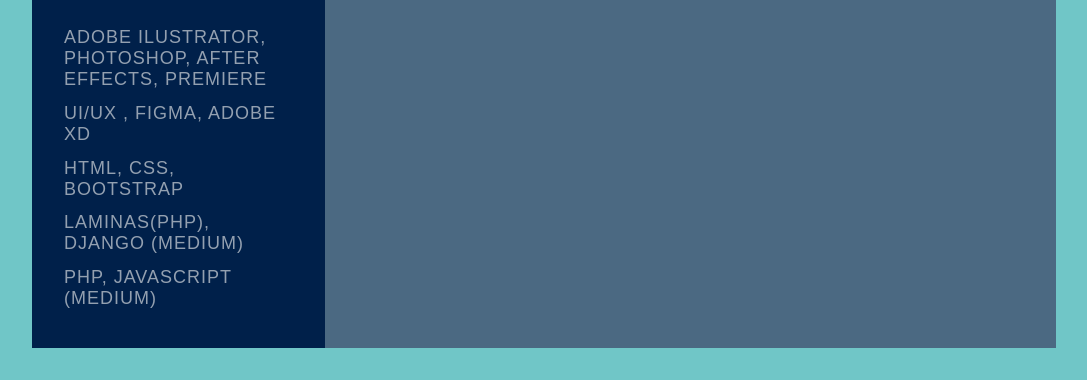
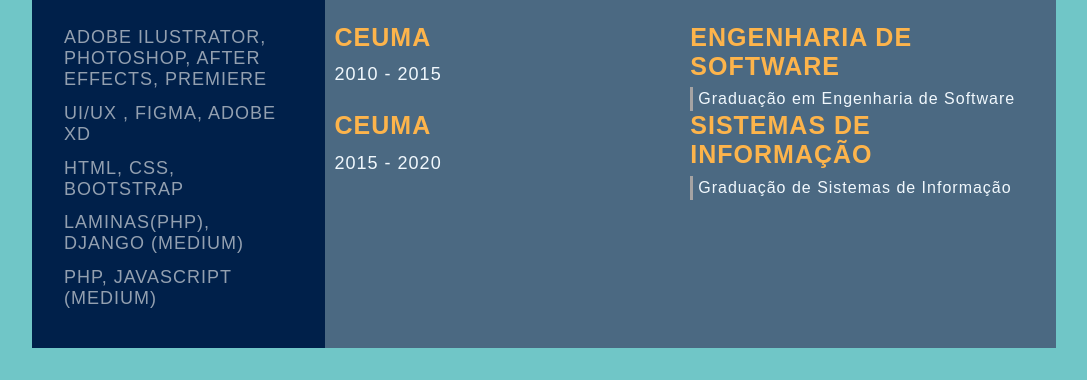
Before and after one commit to LizandraMousinho/devweekgit.github.io, a plain HTML site: page index.html in a window 1280 px wide. Shown: the part 799-1179 px from the top of the page, without its empty margins (96-1183 px from the left). Drawn offline with Linux system fonts and the light colour scheme; a web font is replaced by a local one.

Commit message:
adicionando mais cursos

```diff
--- a/index.html
+++ b/index.html
@@ -88,6 +88,35 @@
                 </div>
 
 
+                <section class="education gap">
+                    <div class="right-title"> Formação Acadêmica</div>
+                    <div class="education-contents">
+                    <div class="education-left">
+                        <p class="education-school-name">CEUMA</p>
+                        <p class="educationp-time-period">2010 - 2015</p>
+
+                    </div>
+
+                    <div class="education-right">
+                        <p class="education-subject">Engenharia de Software</p>
+                        <p class="education-desc">Graduação em Engenharia de Software</p>
+                    </div>
+
+                    <div class="education-left">
+                        <p class="education-school-name">CEUMA</p>
+                        <p class="educationp-time-period">2015 - 2020</p>
+
+                    </div>
+
+                    <div class="education-right">
+                        <p class="education-subject">Sistemas de Informação</p>
+                        <p class="education-desc"> Graduação de Sistemas de Informação</p>
+                    </div>
+
+
+                </div>
+
+                </section>
             </section>
 
 
```
